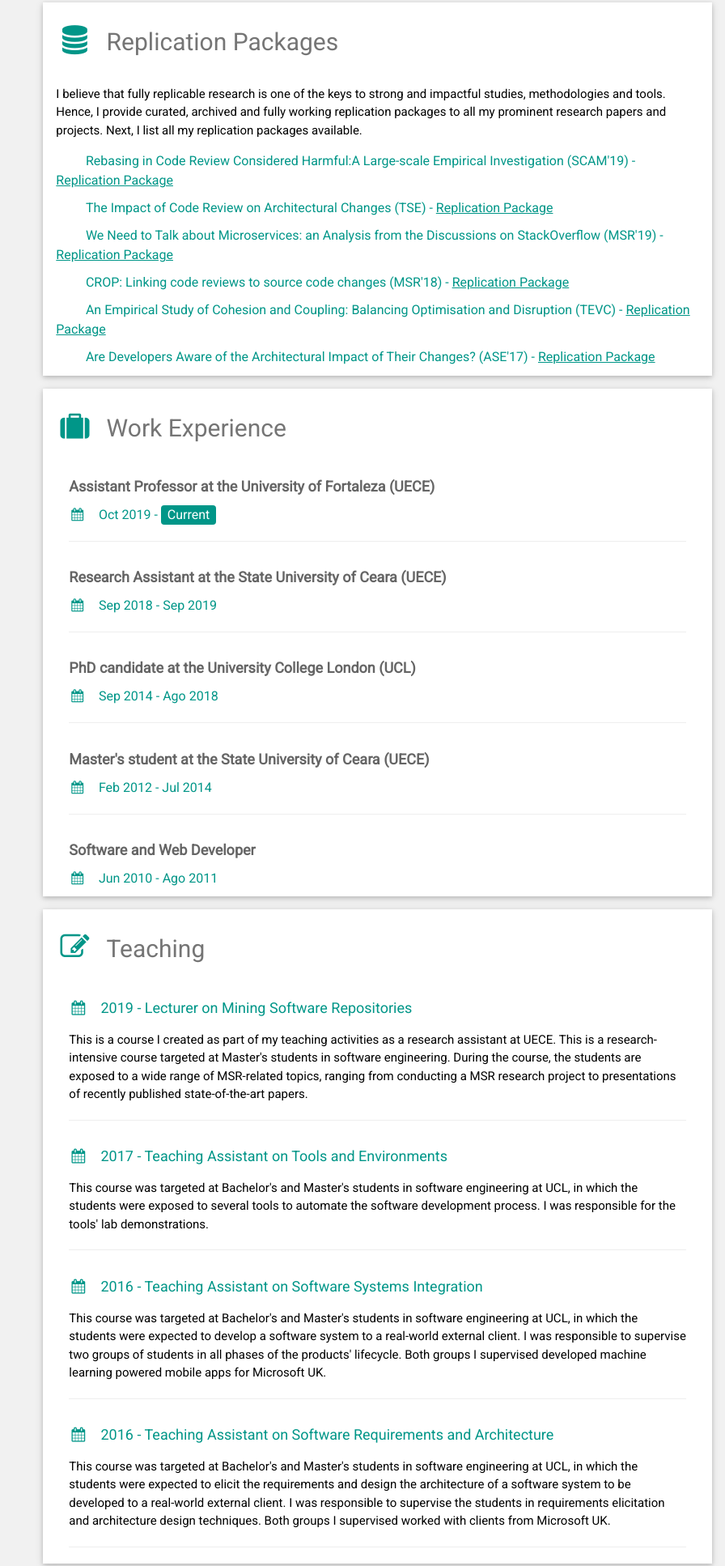
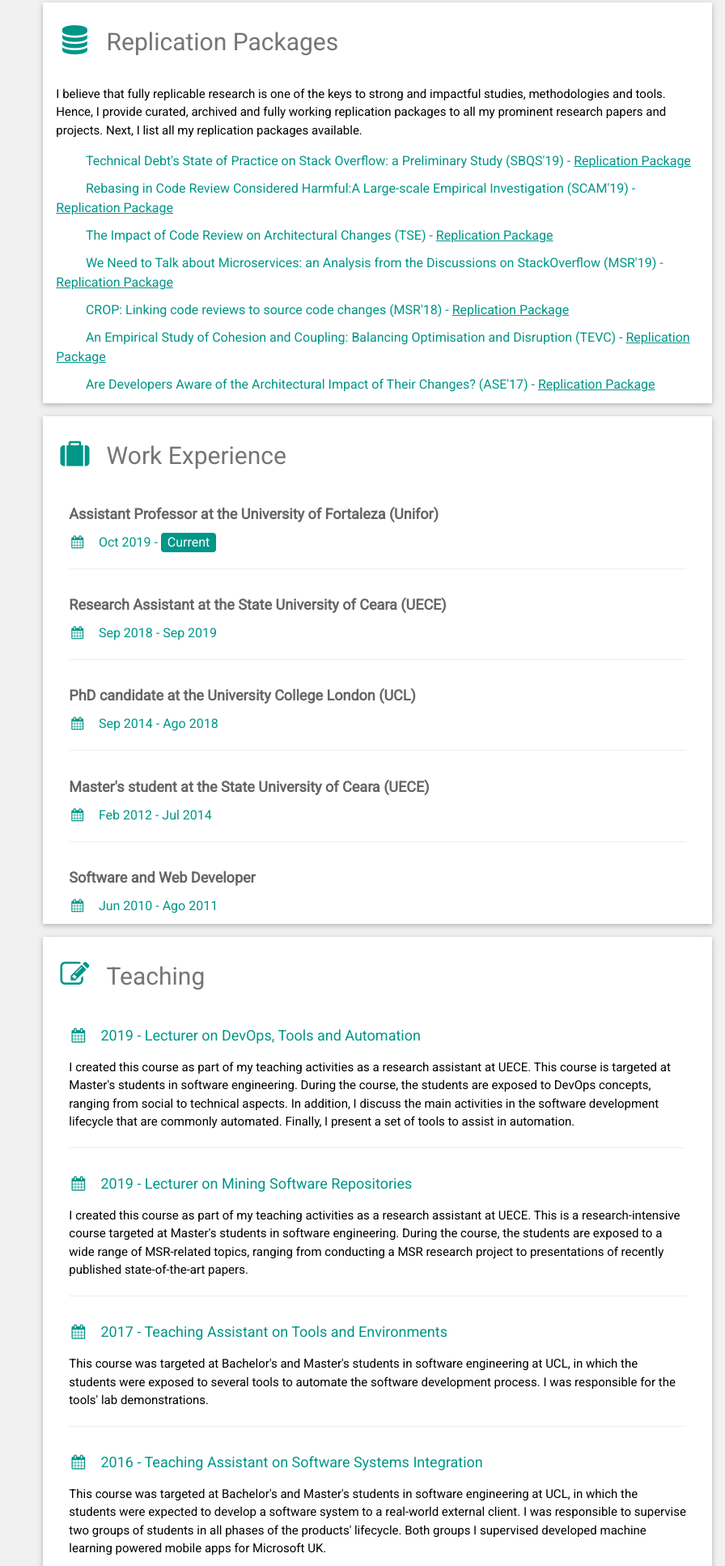
Before and after one commit to mhepaixao/homepage, a plain HTML site: page index.html in a window 1280 px wide. Shown: the part 2905-4839 px from the top of the page at 81% size, without its empty margins (384-1280 px from the left). Drawn offline with nearby package versions, Linux system fonts and the light colour scheme.

Commit message:
Updating page.

```diff
--- a/index.html
+++ b/index.html
@@ -180,6 +180,7 @@ html,body,h1,h2,h3,h4,h5,h6 {font-family: "Roboto", sans-serif}
 
         <p>I believe that fully replicable research is one of the keys to strong and impactful studies, methodologies and tools. Hence, I provide curated, archived and fully working replication packages to all my prominent research papers and projects. Next, I list all my replication packages available.</p>
 
+        <h6 class="w3-text-teal"><i class="fa fa-fw w3-margin-right"></i>Technical Debt's State of Practice on Stack Overflow: a Preliminary Study (SBQS'19) - <a href="https://zenodo.org/record/3383148" target="_blank">Replication Package</a></h6>
         <h6 class="w3-text-teal"><i class="fa fa-fw w3-margin-right"></i>Rebasing in Code Review Considered Harmful:A Large-scale Empirical Investigation (SCAM'19) - <a href="https://zenodo.org/record/3354510" target="_blank">Replication Package</a></h6>
         <h6 class="w3-text-teal"><i class="fa fa-fw w3-margin-right"></i>The Impact of Code Review on Architectural Changes (TSE) - <a href="https://zenodo.org/record/2640820" target="_blank">Replication Package</a></h6>
         <h6 class="w3-text-teal"><i class="fa fa-fw w3-margin-right"></i>We Need to Talk about Microservices: an Analysis from the Discussions on StackOverflow (MSR'19) - <a href="https://zenodo.org/record/2597504" target="_blank">Replication Package</a></h6>
@@ -199,7 +200,7 @@ html,body,h1,h2,h3,h4,h5,h6 {font-family: "Roboto", sans-serif}
         <h2 class="w3-text-grey w3-padding-16"><i class="fa fa-suitcase fa-fw w3-margin-right w3-xxlarge w3-text-teal"></i>Work Experience</h2>
 
         <div class="w3-container">
-          <h5 class="w3-opacity"><b>Assistant Professor at the University of Fortaleza (UECE)</b></h5>
+          <h5 class="w3-opacity"><b>Assistant Professor at the University of Fortaleza (Unifor)</b></h5>
           <h6 class="w3-text-teal"><i class="fa fa-calendar fa-fw w3-margin-right"></i>Oct 2019 - <span class="w3-tag w3-teal w3-round">Current</span></h6>
           <hr>
         </div>
@@ -236,8 +237,14 @@ html,body,h1,h2,h3,h4,h5,h6 {font-family: "Roboto", sans-serif}
         <h2 class="w3-text-grey w3-padding-16"><i class="fa fa-edit fa-fw w3-margin-right w3-xxlarge w3-text-teal"></i>Teaching</h2>
 
         <div class="w3-container">
+          <h5 class="w3-text-teal"><i class="fa fa-calendar fa-fw w3-margin-right"></i>2019 - Lecturer on DevOps, Tools and Automation</h5>
+          <p>I created this course as part of my teaching activities as a research assistant at UECE. This course is targeted at Master's students in software engineering. During the course, the students are exposed to DevOps concepts, ranging from social to technical aspects. In addition, I discuss the main activities in the software development lifecycle that are commonly automated. Finally, I present a set of tools to assist in automation.</p>
+          <hr>
+        </div>
+
+        <div class="w3-container">
           <h5 class="w3-text-teal"><i class="fa fa-calendar fa-fw w3-margin-right"></i>2019 - Lecturer on Mining Software Repositories</h5>
-          <p>This is a course I created as part of my teaching activities as a research assistant at UECE. This is a research-intensive course targeted at Master's students in software engineering. During the course, the students are exposed to a wide range of MSR-related topics, ranging from conducting a MSR research project to presentations of recently published state-of-the-art papers.</p>
+          <p>I created this course as part of my teaching activities as a research assistant at UECE. This is a research-intensive course targeted at Master's students in software engineering. During the course, the students are exposed to a wide range of MSR-related topics, ranging from conducting a MSR research project to presentations of recently published state-of-the-art papers.</p>
           <hr>
         </div>
 
@@ -330,9 +337,16 @@ html,body,h1,h2,h3,h4,h5,h6 {font-family: "Roboto", sans-serif}
         <div class="w3-container">
           <h5 class="w3-opacity"><b>Rebasing in Code Review Considered Harmful:A Large-scale Empirical Investigation (SCAM)</b></h5>
           <i>Matheus Paixao, Paulo Henrique Maia. Source Code Analysis and Manipulation, 2019</i>
-          <p><a href="files/rebasing.pdf" target="_blank">PDF</a> preprint</p>
-          <!--<p><a href="files/rebasing.pdf" target="_blank">PDF</a> preprint, <a href="https://ieeexplore.ieee.org/abstract/document/8697147" target="_blank">published</a> paper</p>-->
+          <p><a href="files/rebasing.pdf" target="_blank">PDF</a> preprint, <a href="https://ieeexplore.ieee.org/document/8930883" target="_blank">published</a> paper</p>
           <p><a href="https://zenodo.org/record/3354510" target="_blank">Replication Package</a></p>
+          <hr>
+        </div>
+
+        <div class="w3-container">
+          <h5 class="w3-opacity"><b>Technical Debt's State of Practice on Stack Overflow: a Preliminary Study (SBQS, In portuguese)</b></h5>
+          <i>  Eliakim Gama, Emmanuel Sávio Silva Freire, Matheus Paixao, Mariela Inés Cortés. Brazilian Symposium on Software Quality, 2019</i>
+          <p><a href="files/debt_on_so.pdf" target="_blank">PDF</a> preprint, <a href="https://dl.acm.org/citation.cfm?id=3364668" target="_blank">published</a> paper</p>
+          <p><a href="https://zenodo.org/record/3383148" target="_blank">Replication Package</a></p>
           <hr>
         </div>
 
```
Also changed, not shown: 1 other file.
